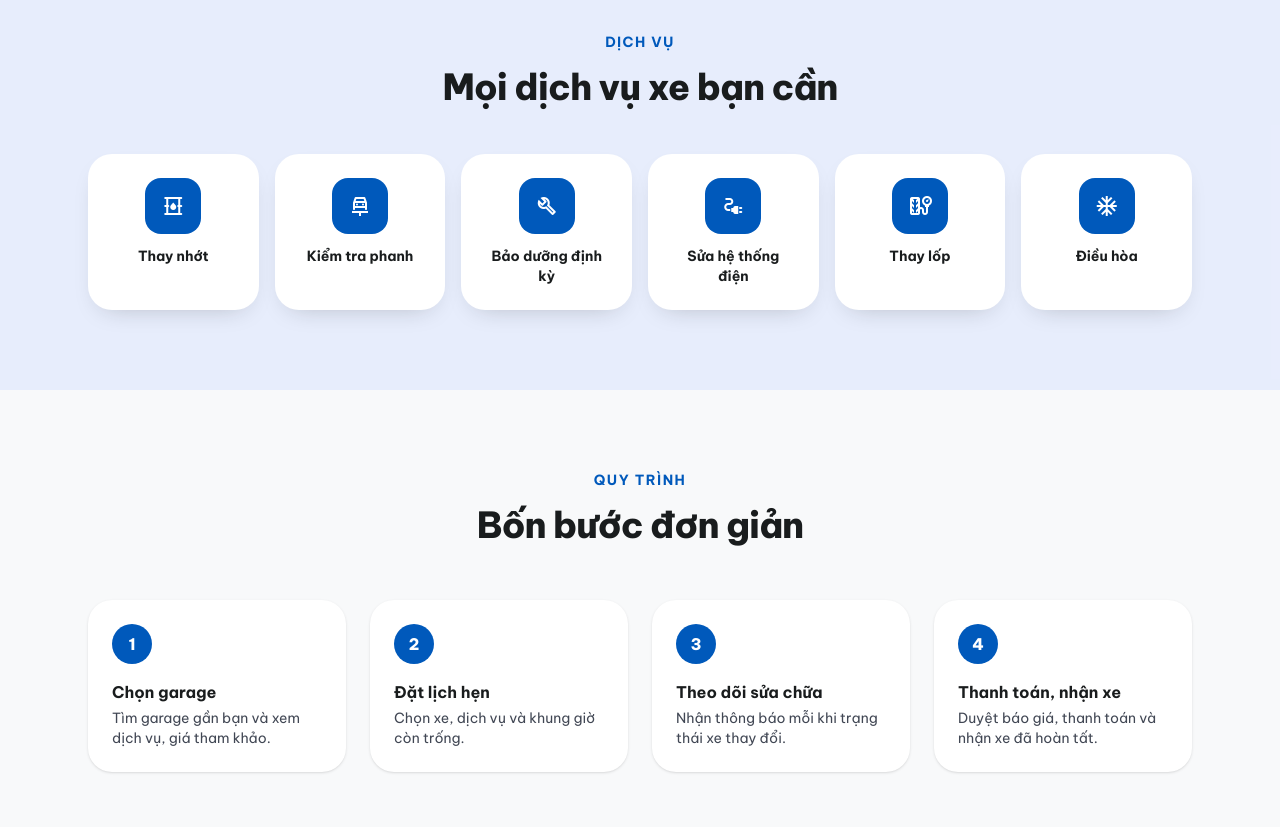
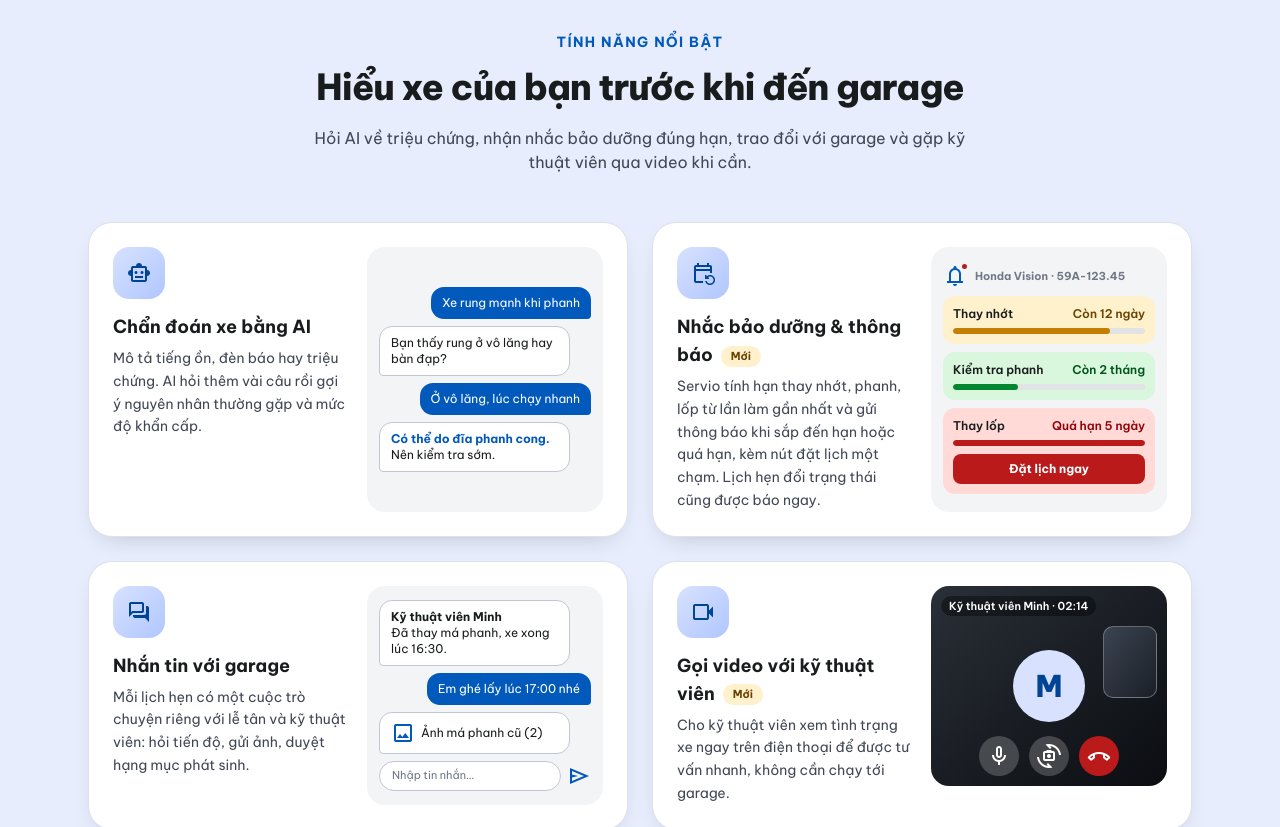
Before and after one commit to Khoaa-bot/EXE101_FE, a React (Vite) app: page / in a window 1280 px wide. Shown: the part 1400-2227 px from the top of the page. Built offline with nearby package versions, Linux system fonts and the light colour scheme; no server answers.

Commit message:
ui: landing features block (AI diagnosis, maintenance reminders and notifications, chat, video call)

```diff
--- a/src/Landing/pages/LandingPage.tsx
+++ b/src/Landing/pages/LandingPage.tsx
@@ -18,6 +18,7 @@ const CONTACT = {
 const NAV_ITEMS = [
   { label: "Trang chủ", href: "#trang-chu" },
   { label: "Giới thiệu", href: "#gioi-thieu" },
+  { label: "Tính năng", href: "#tinh-nang" },
   { label: "Dịch vụ", href: "#dich-vu" },
   { label: "Quy trình", href: "#quy-trinh" },
   { label: "Liên hệ", href: "#lien-he" },
@@ -143,6 +144,94 @@ function CarScene({ color, glow }: { color: string; glow: string }) {
         </svg>
       </div>
       <div className="absolute inset-0 bg-gradient-to-t from-black/50 via-transparent to-black/40" />
+    </div>
+  );
+}
+
+const MAINTENANCE_TONES = {
+  amber: { panel: "bg-[#fff1cc]", text: "text-[#6b4200]", bar: "bg-[#c47f00]" },
+  green: { panel: "bg-[#d9f7dd]", text: "text-[#00531a]", bar: "bg-[#008730]" },
+  red: { panel: "bg-error-container", text: "text-on-error-container", bar: "bg-error" },
+};
+
+function MaintenanceRow({
+  label,
+  remaining,
+  percent,
+  tone,
+  action,
+}: {
+  label: string;
+  remaining: string;
+  percent: number;
+  tone: keyof typeof MAINTENANCE_TONES;
+  action?: string;
+}) {
+  const t = MAINTENANCE_TONES[tone];
+  return (
+    <div className={`rounded-xl p-2.5 ${t.panel}`}>
+      <div className="mb-1.5 flex justify-between gap-2 text-xs font-semibold">
+        <span>{label}</span>
+        <span className={t.text}>{remaining}</span>
+      </div>
+      <div className="h-1.5 overflow-hidden rounded-full bg-surface-container-highest">
+        <div className={`h-full rounded-full ${t.bar}`} style={{ width: `${percent}%` }} />
+      </div>
+      {action && (
+        <div className="mt-2 flex h-[30px] items-center justify-center rounded-lg bg-error text-xs font-bold text-on-error">
+          {action}
+        </div>
+      )}
+    </div>
+  );
+}
+
+const bubble = {
+  me: "max-w-[90%] justify-self-end rounded-[13px] rounded-br bg-primary px-[11px] py-2 text-xs text-on-primary",
+  other:
+    "max-w-[90%] rounded-[13px] rounded-bl border border-outline-variant bg-surface-container-lowest px-[11px] py-2 text-xs",
+};
+
+function FeatureCard({
+  icon,
+  title,
+  isNew = false,
+  text,
+  children,
+  demoClass = "grid content-center gap-[7px] p-3",
+}: {
+  icon: string;
+  title: string;
+  isNew?: boolean;
+  text: string;
+  children: React.ReactNode;
+  demoClass?: string;
+}) {
+  return (
+    <div className="focus-card flex flex-col gap-5 rounded-3xl border border-outline-variant/50 bg-surface-container-lowest p-6 sm:flex-row">
+      <div className="min-w-0 flex-1">
+        <span
+          aria-hidden="true"
+          className="flex h-[52px] w-[52px] items-center justify-center rounded-2xl bg-gradient-to-br from-primary-fixed to-secondary-fixed-dim text-on-primary-fixed-variant"
+        >
+          <span className="material-symbols-outlined text-[28px]">{icon}</span>
+        </span>
+        <h3 className="mt-3.5 text-lg font-bold">
+          {title}
+          {isNew && (
+            <span className="ml-2 inline-block rounded-full bg-[#fff1cc] px-2.5 py-0.5 align-middle text-[11px] font-bold text-[#6b4200]">
+              Mới
+            </span>
+          )}
+        </h3>
+        <p className="mt-1.5 text-sm leading-relaxed text-on-surface-variant">{text}</p>
+      </div>
+      <div
+        aria-hidden="true"
+        className={`w-full shrink-0 overflow-hidden rounded-[18px] bg-surface-container-low sm:w-[14.75rem] ${demoClass}`}
+      >
+        {children}
+      </div>
     </div>
   );
 }
@@ -469,7 +558,113 @@ export default function LandingPage({
         </div>
       </section>
 
-      <section id="dich-vu" className="scroll-mt-4 bg-primary-fixed/50 py-20">
+      <section id="tinh-nang" className="scroll-mt-4 bg-primary-fixed/50 py-20">
+        <div className="mx-auto max-w-6xl px-lg">
+          <div className="mx-auto max-w-[42rem] text-center">
+            <p className="text-sm font-bold uppercase tracking-widest text-primary">Tính năng nổi bật</p>
+            <h2 className="mt-2 text-[30px] font-extrabold tracking-tight md:text-[36px]">
+              Hiểu xe của bạn trước khi đến garage
+            </h2>
+            <p className="mt-3 text-body-lg text-on-surface-variant">
+              Hỏi AI về triệu chứng, nhận nhắc bảo dưỡng đúng hạn, trao đổi với garage và gặp kỹ
+              thuật viên qua video khi cần.
+            </p>
+          </div>
+          <div className="focus-grid mt-12 grid gap-6 md:grid-cols-2">
+            <FeatureCard
+              icon="smart_toy"
+              title="Chẩn đoán xe bằng AI"
+              text="Mô tả tiếng ồn, đèn báo hay triệu chứng. AI hỏi thêm vài câu rồi gợi ý nguyên nhân thường gặp và mức độ khẩn cấp."
+            >
+              <div className={bubble.me}>Xe rung mạnh khi phanh</div>
+              <div className={bubble.other}>Bạn thấy rung ở vô lăng hay bàn đạp?</div>
+              <div className={bubble.me}>Ở vô lăng, lúc chạy nhanh</div>
+              <div className={bubble.other}>
+                <b className="text-primary">Có thể do đĩa phanh cong.</b> Nên kiểm tra sớm.
+              </div>
+            </FeatureCard>
+
+            <FeatureCard
+              icon="event_repeat"
+              title="Nhắc bảo dưỡng & thông báo"
+              isNew
+              text="Servio tính hạn thay nhớt, phanh, lốp từ lần làm gần nhất và gửi thông báo khi sắp đến hạn hoặc quá hạn, kèm nút đặt lịch một chạm. Lịch hẹn đổi trạng thái cũng được báo ngay."
+              demoClass="grid content-center gap-2 p-3"
+            >
+              <div className="flex items-center gap-2 text-[11px] font-bold text-outline">
+                <span className="relative inline-flex">
+                  <span className="material-symbols-outlined text-xl text-primary">notifications</span>
+                  <i className="absolute -right-0.5 -top-0.5 h-[9px] w-[9px] rounded-full border-2 border-surface-container-low bg-error" />
+                </span>
+                Honda Vision · 59A-123.45
+              </div>
+              <MaintenanceRow label="Thay nhớt" remaining="Còn 12 ngày" percent={82} tone="amber" />
+              <MaintenanceRow label="Kiểm tra phanh" remaining="Còn 2 tháng" percent={34} tone="green" />
+              <MaintenanceRow
+                label="Thay lốp"
+                remaining="Quá hạn 5 ngày"
+                percent={100}
+                tone="red"
+                action="Đặt lịch ngay"
+              />
+            </FeatureCard>
+
+            <FeatureCard
+              icon="forum"
+              title="Nhắn tin với garage"
+              text="Mỗi lịch hẹn có một cuộc trò chuyện riêng với lễ tân và kỹ thuật viên: hỏi tiến độ, gửi ảnh, duyệt hạng mục phát sinh."
+            >
+              <div className={bubble.other}>
+                <b>Kỹ thuật viên Minh</b>
+                <br />
+                Đã thay má phanh, xe xong lúc 16:30.
+              </div>
+              <div className={bubble.me}>Em ghé lấy lúc 17:00 nhé</div>
+              <div className={`${bubble.other} flex items-center gap-1.5`}>
+                <span className="material-symbols-outlined text-base text-primary">image</span>
+                Ảnh má phanh cũ (2)
+              </div>
+              <div className="flex items-center gap-1.5 text-[11px] text-outline">
+                <div className="flex h-[30px] flex-1 items-center rounded-full border border-outline-variant bg-surface-container-lowest px-3">
+                  Nhập tin nhắn…
+                </div>
+                <span className="material-symbols-outlined text-xl text-primary">send</span>
+              </div>
+            </FeatureCard>
+
+            <FeatureCard
+              icon="videocam"
+              title="Gọi video với kỹ thuật viên"
+              isNew
+              text="Cho kỹ thuật viên xem tình trạng xe ngay trên điện thoại để được tư vấn nhanh, không cần chạy tới garage."
+              demoClass="relative h-[200px] bg-gradient-to-br from-[#2a3038] to-[#0b0d11]"
+            >
+              <div className="absolute inset-0 flex items-center justify-center">
+                <span className="flex h-[72px] w-[72px] items-center justify-center rounded-full bg-primary-fixed text-3xl font-extrabold text-on-primary-fixed-variant">
+                  M
+                </span>
+              </div>
+              <span className="absolute left-2.5 top-2.5 rounded-full bg-black/40 px-2 py-0.5 text-[11px] font-semibold text-white">
+                Kỹ thuật viên Minh · 02:14
+              </span>
+              <span className="absolute right-2.5 top-10 h-[72px] w-[54px] rounded-[10px] border border-white/30 bg-gradient-to-br from-[#3b4452] to-[#1b2027]" />
+              <div className="absolute inset-x-0 bottom-2.5 flex justify-center gap-2.5 text-white">
+                <span className="flex h-10 w-10 items-center justify-center rounded-full bg-white/20">
+                  <span className="material-symbols-outlined text-[22px]">mic</span>
+                </span>
+                <span className="flex h-10 w-10 items-center justify-center rounded-full bg-white/20">
+                  <span className="material-symbols-outlined text-[22px]">cameraswitch</span>
+                </span>
+                <span className="flex h-10 w-10 items-center justify-center rounded-full bg-error">
+                  <span className="material-symbols-outlined text-[22px]">call_end</span>
+                </span>
+              </div>
+            </FeatureCard>
+          </div>
+        </div>
+      </section>
+
+      <section id="dich-vu" className="scroll-mt-4 bg-surface-container-low py-20">
         <div className="mx-auto max-w-6xl px-lg">
           <div className="mx-auto max-w-[42rem] text-center">
             <p className="text-sm font-bold uppercase tracking-widest text-primary">Dịch vụ</p>
--- a/src/styles/index.css
+++ b/src/styles/index.css
@@ -480,6 +480,23 @@ aside[class*="w-60"] > button.mt-auto:hover {
   transform-origin: 0 50%;
 }
 
+/* Lưới tính năng 2x2: thẻ đang rê chuột nổi lên, các thẻ còn lại thu nhẹ. */
+.focus-grid {
+  perspective: 1100px;
+}
+.focus-card {
+  transition: transform 0.25s ease-out, box-shadow 0.25s ease-out, border-color 0.25s, opacity 0.25s;
+}
+.focus-card:hover {
+  transform: translateY(-12px) scale(1.03);
+  border-color: rgb(0 89 187 / 0.35);
+  box-shadow: 0 0 0 4px #d8e2ff, 0 34px 50px -22px rgb(0 89 187 / 0.5);
+}
+.focus-grid:has(.focus-card:hover) .focus-card:not(:hover) {
+  transform: scale(0.985);
+  opacity: 0.94;
+}
+
 /* Hiện dần theo chiều sâu khi cuộn tới (hook useReveal đặt data-in). */
 .reveal-stage {
   perspective: 1100px;
@@ -501,7 +518,8 @@ aside[class*="w-60"] > button.mt-auto:hover {
   .tilt-card,
   .parallax,
   .car-tilt,
-  .lift-card {
+  .lift-card,
+  .focus-card {
     transform: none !important;
     transition: none;
   }
```
